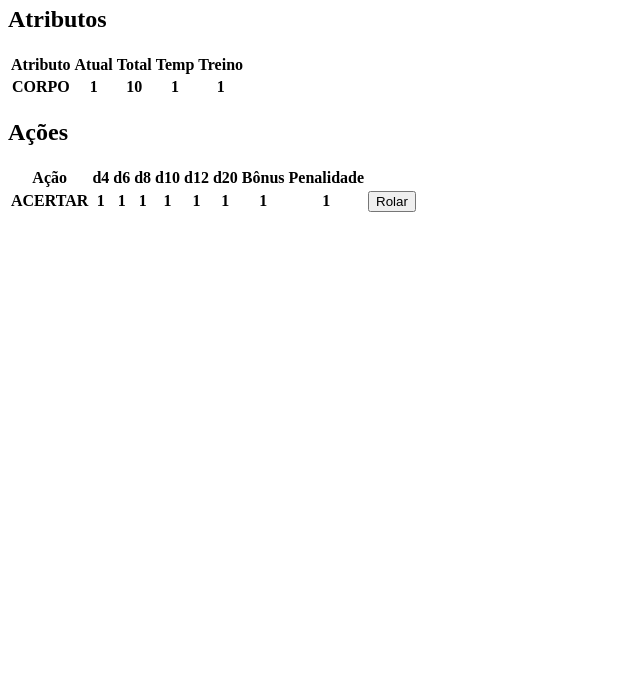
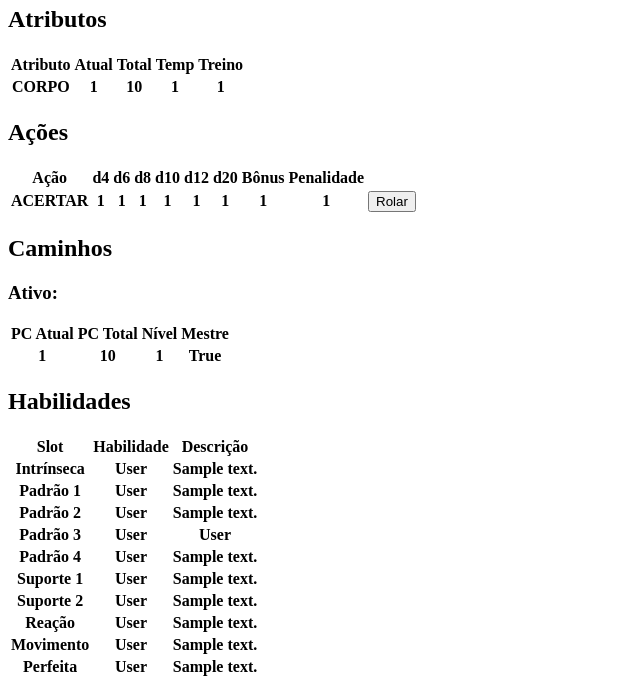
Before and after one commit to viniciusdevianna/alther_cs_web, a Django app: template templates/sheet/index.html in a window 1280 px wide. Shown: the part 454-1141 px from the top of the page, without its empty margins (0-640 px from the left). Before the commit the page ends 666 px from the top, so only its background shows below. Run offline with Django 4.2, Linux system fonts and the light colour scheme; the template is opened without the code that fills it: values that come from a table or form of the project are taken from there, others are empty; tables that the repository leaves empty hold one stand-in row (values such as "Sample post"); data that the repository does not hold is empty.

Commit message:
Attributes, actions, active path and skills are on the sheet screen now

```diff
--- a/sheet/models.py
+++ b/sheet/models.py
@@ -459,3 +459,7 @@ class EquippedSkill(models.Model):
 
     def __repr__(self) -> str:
         return f"Equipped skills ({self.char_ID})"
+
+    def get_slots(self):
+        field_names = [str(field) for field in self._meta.get_fields()]
+        return (field_name[field_name.rindex('.') + 1:] for field_name in field_names[1:])
--- a/sheet/views.py
+++ b/sheet/views.py
@@ -1,16 +1,20 @@
 from django.shortcuts import render, redirect
-from sheet.models import Action, Character, Attribute
+from sheet.models import Action, Character, Attribute, AvailablePath, EquippedSkill, Skill
 
 def index(request):
     char_ID = 2
     character = Character.objects.get(id=char_ID)
     actions = Action.objects.filter(char_ID=char_ID)
     attributes = Attribute.objects.filter(char_ID=char_ID)
+    active_path = AvailablePath.objects.filter(char_ID=char_ID).get(path_ID=character.active_path)
+    equipped_skills = EquippedSkill.objects.get(char_ID=char_ID)
 
     char_data = {
         'character': character,
         'actions': actions,
         'attributes': attributes,
+        'active_path': active_path,
+        'equipped_skills': equipped_skills,
     }
     return render(request, 'sheet/index.html', char_data)
 
--- a/templates/sheet/index.html
+++ b/templates/sheet/index.html
@@ -83,6 +83,84 @@
             {% endfor %}
         </table>
     </div>
-
+    <div class="path-information">
+        <h2>Caminhos</h2>
+        <h3>Ativo:</h3>
+        <p>{{ active_path.path_ID }}</p>
+        <table>
+            <tr>
+                <th>PC Atual</th>
+                <th>PC Total</th>
+                <th>Nível</th>
+                <th>Mestre</th>
+            </tr>
+            <tr>
+                <th>{{ active_path.current_pp }}</th>
+                <th>{{ active_path.total_pp }}</th>
+                <th>{{ active_path.level }}</th>
+                <th>{{ active_path.is_master }}</th>
+            </tr>
+        </table>
+    </div>
+    <div class="skills-information">
+        <h2>Habilidades</h2>
+        <table>
+            <tr>
+                <th>Slot</th>
+                <th>Habilidade</th>
+                <th>Descrição</th>
+            </tr>
+            <tr>
+                <th>Intrínseca</th>
+                <th>{{ equipped_skills.intrinsic.name }}</th>
+                <th>{{ equipped_skills.intrinsic.description }}</th>
+            </tr>
+            <tr>
+                <th>Padrão 1</th>
+                <th>{{ equipped_skills.main_1.name }}</th>
+                <th>{{ equipped_skills.main_1.description }}</th>
+            </tr>
+            <tr>
+                <th>Padrão 2</th>
+                <th>{{ equipped_skills.main_2.name }}</th>
+                <th>{{ equipped_skills.main_2.description }}</th>
+            </tr>
+            <tr>
+                <th>Padrão 3</th>
+                <th>{{ equipped_skills.main_3.name }}</th>
+                <th>{{ equipped_skills.main_3.name }}</th>
+            </tr>
+            <tr>
+                <th>Padrão 4</th>
+                <th>{{ equipped_skills.main_4.name }}</th>
+                <th>{{ equipped_skills.main_4.description }}</th>
+            </tr>
+            <tr>
+                <th>Suporte 1</th>
+                <th>{{ equipped_skills.support_1.name }}</th>
+                <th>{{ equipped_skills.support_1.description }}</th>
+            </tr>
+            <tr>
+                <th>Suporte 2</th>
+                <th>{{ equipped_skills.support_2.name }}</th>
+                <th>{{ equipped_skills.support_2.description }}</th>
+            </tr>
+            <tr>
+                <th>Reação</th>
+                <th>{{ equipped_skills.reaction.name }}</th>
+                <th>{{ equipped_skills.reaction.description }}</th>
+            </tr>
+            <tr>
+                <th>Movimento</th>
+                <th>{{ equipped_skills.movement.name }}</th>
+                <th>{{ equipped_skills.movement.description }}</th>
+            </tr>
+            <tr>
+                <th>Perfeita</th>
+                <th>{{ equipped_skills.perfect.name }}</th>
+                <th>{{ equipped_skills.perfect.description }}</th>
+            </tr>
+        </table>
+    </div>
 </body>
 </html>
```
